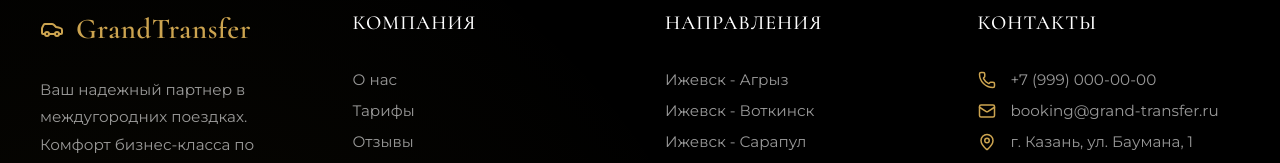
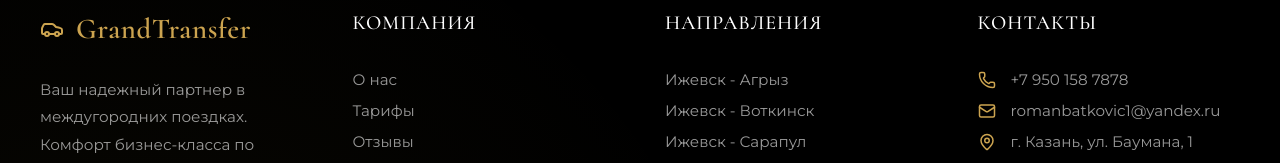
Before and after one commit to Xyling12/grand-transfer, a Next.js app: page / in a window 1280 px wide. Shown: the part 7516-7679 px from the top of the page. Built offline with nearby package versions, Linux system fonts and the light colour scheme; no server answers.

Commit message:
feat(contact): update global phone number and footer email address

```diff
--- a/src/components/Footer.tsx
+++ b/src/components/Footer.tsx
@@ -56,11 +56,11 @@ export default function Footer() {
                         <div className={styles.links}>
                             <div className={styles.contactItem}>
                                 <Phone size={18} className={styles.contactIcon} />
-                                <span>+7 (999) 000-00-00</span>
+                                <span>+7 950 158 7878</span>
                             </div>
                             <div className={styles.contactItem}>
                                 <Mail size={18} className={styles.contactIcon} />
-                                <span>booking@grand-transfer.ru</span>
+                                <span>romanbatkovic1@yandex.ru</span>
                             </div>
                             <div className={styles.contactItem}>
                                 <MapPin size={18} className={styles.contactIcon} />
--- a/src/data/cities.ts
+++ b/src/data/cities.ts
@@ -311,7 +311,7 @@ export const cities: City[] = rawCities.map(city => {
 
     return {
         ...city,
-        phone: "8 (900) 555-35-35",
+        phone: "+7 950 158 7878",
         popularRoutes: routes.slice(0, 6)
     };
 });
```
